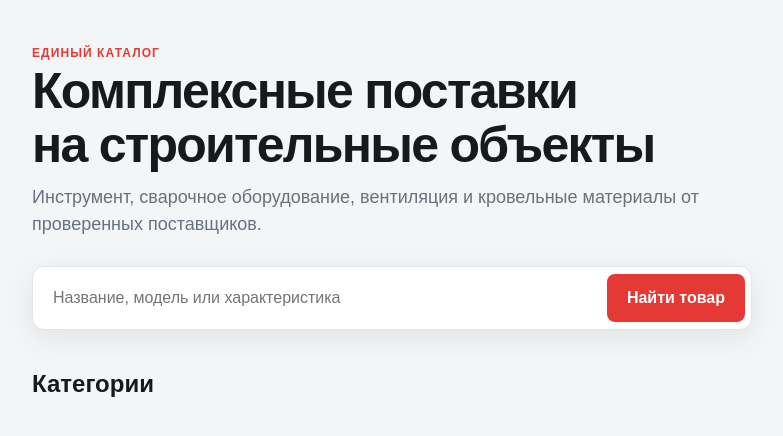
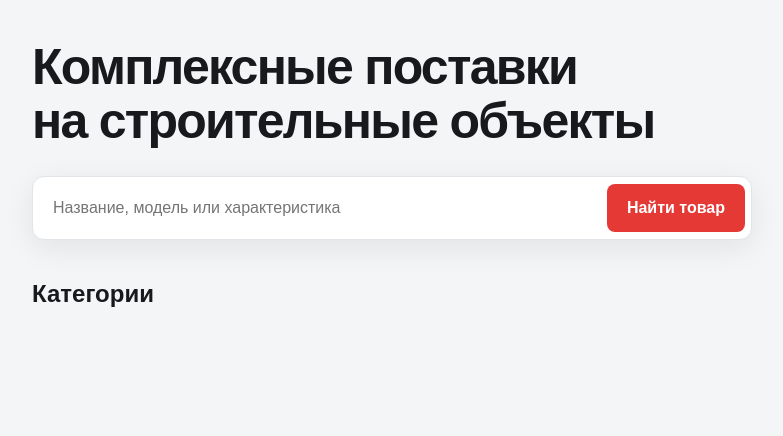
Before and after one commit to TOEGENT/agregator, a Flask app: page / in a window 1280 px wide. Shown: the part 72-508 px from the top of the page, without its empty margins (18-801 px from the left). Run offline with Flask 3, Linux system fonts and the light colour scheme.

Commit message:
поменял названия

```diff
--- a/templates/index.html
+++ b/templates/index.html
@@ -1,7 +1,6 @@
 {% extends "base.html" %}
 {% block content %}
-<span class="eyebrow">Единый каталог</span><h1>Комплексные поставки<br>на строительные объекты</h1>
-<p class="lead">Инструмент, сварочное оборудование, вентиляция и кровельные материалы от проверенных поставщиков.</p>
+<span class="eyebrow"></span><h1>Комплексные поставки<br>на строительные объекты</h1>
 <form class="toolbar search-form" action="{{ url_for('search') }}" method="get"><input name="q" type="search" placeholder="Название, модель или характеристика" aria-label="Поиск по каталогу" required><button type="submit">Найти товар</button></form>
 <h2>Категории</h2><div class="catalogs">{% for dealer in dealers %}<a class="catalog-link" href="{{ url_for('category', dealer=dealer.id) }}"><span class="eyebrow">Категория</span><strong>{{ dealer.name }}</strong><span class="muted">{{ dealer.catalog_count }} каталогов · {{ dealer.product_count }} товаров →</span></a>{% endfor %}</div>
 {% endblock %}
```
